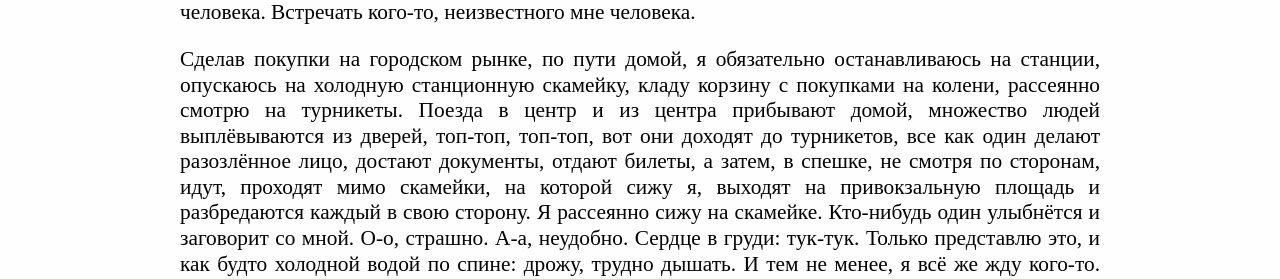
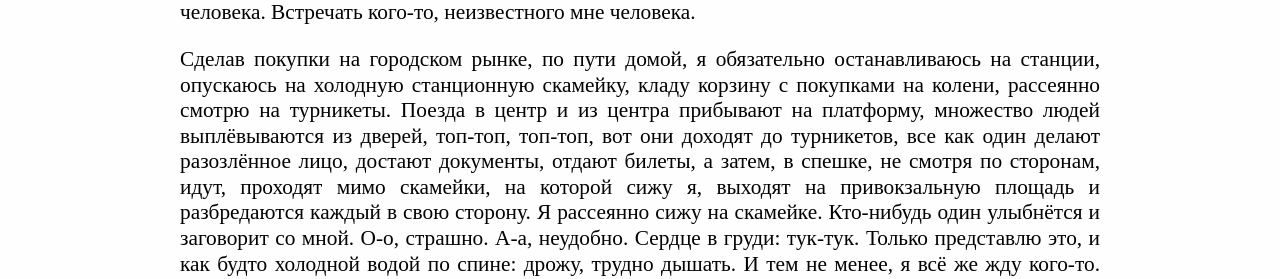
Before and after one commit to caryoscelus/libre-dazai, a Jekyll site: the page built from text/matsu-ru.md, in a window 1280 px wide. Shown: the part 136-415 px from the top of the page. Built offline with Jekyll 4.4.1, drawn with Linux system fonts in a browser that asks for light colours; some of the changed text lies outside the part shown.

Commit message:
matsu-ru fix

```diff
--- a/text/matsu-ru.md
+++ b/text/matsu-ru.md
@@ -8,7 +8,7 @@ title: Жду
 Сделав покупки на городском рынке, по пути домой, я обязательно останавливаюсь
 на станции, опускаюсь на холодную станционную скамейку, кладу корзину с
 покупками на колени, рассеянно смотрю на турникеты. Поезда в центр и из центра
-прибывают домой, множество людей выплёвываются из дверей, топ-топ, топ-топ, вот
+прибывают на платформу, множество людей выплёвываются из дверей, топ-топ, топ-топ, вот
 они доходят до турникетов, все как один делают разозлённое лицо, достают
 документы, отдают билеты, а затем, в спешке, не смотря по сторонам, идут,
 проходят мимо скамейки, на которой сижу я, выходят на привокзальную площадь и
```
